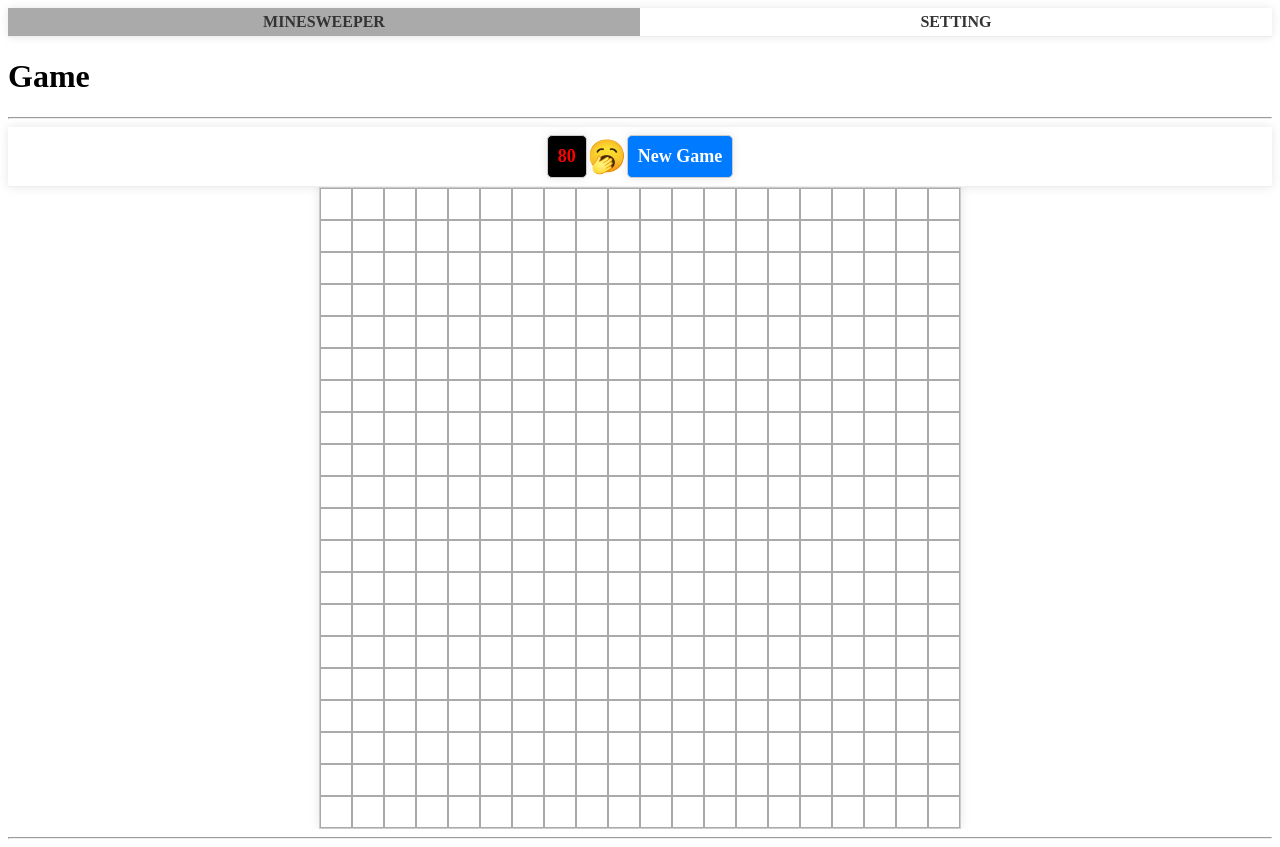
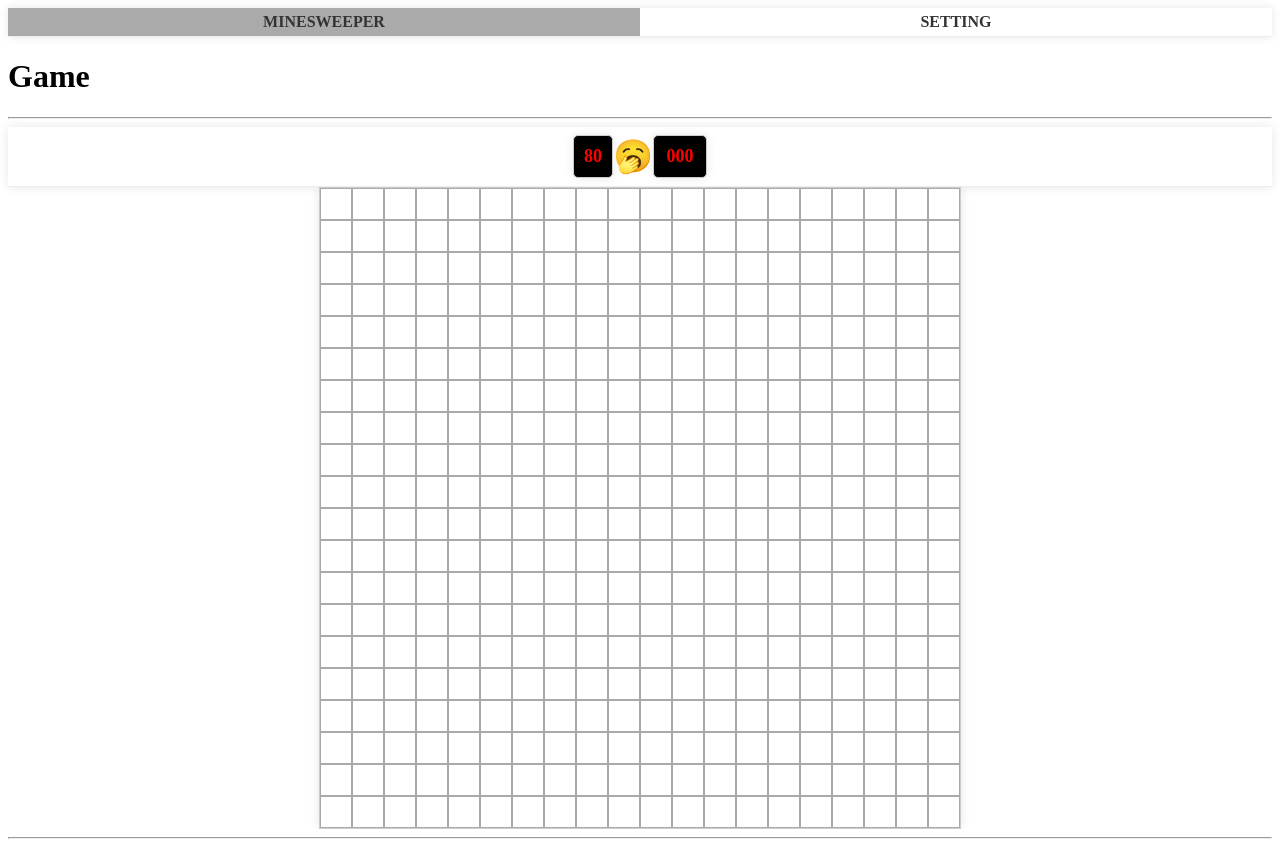
Before and after one commit to salvatorelaspata/minesweeper-vite-react, a React (Vite) app: page / in a window 1280 px wide. Built offline with nearby package versions, Linux system fonts and the light colour scheme; a web font is replaced by a local one.

Commit message:
add timer component

```diff
--- a/src/components/SubHeader.jsx
+++ b/src/components/SubHeader.jsx
@@ -10,9 +10,6 @@ function SubHeader () {
       case '/':
         _title = 'Game';
         break;
-      // case '/game':
-      //   _title = 'Game';
-      //   break;
       case '/settings':
         _title = 'Settings';
         break;
--- /dev/null
+++ b/src/components/Timer.css
@@ -0,0 +1,10 @@
+.timer {
+  width: 2rem;
+  text-align: center;
+  border: 1px solid #ccc;
+  padding: 10px;
+  background-color: black;
+  color: red;
+  border-radius: 5px;
+  box-shadow: 0 0 10px 0 rgba(0, 0, 0, 0.1);
+}
--- /dev/null
+++ b/src/components/Timer.jsx
@@ -0,0 +1,35 @@
+import React, { useState, useEffect } from 'react';
+import './Timer.css'
+import { subscribe } from 'valtio';
+import { useStore } from '../store';
+import { GAME_STATUS } from '../utils/constants';
+function Timer () {
+  const { store } = useStore();
+  const [seconds, setSeconds] = useState(0);
+
+  useEffect(() => {
+    let intervalId;
+    const unsubscribeStatus = subscribe(store.game.config, () => {
+      console.log('game status changed', store.game.config.status)
+      if (store.game.config.status === GAME_STATUS.STARTED) {
+        intervalId = setInterval(() => {
+          setSeconds(seconds => seconds + 1);
+        }, 1000);
+      } else {
+        clearInterval(intervalId);
+        setSeconds(0);
+      }
+    })
+
+    return () => {
+      clearInterval(intervalId);
+      unsubscribeStatus();
+    }
+  }, []);
+
+  return (
+    <div className='timer'>{seconds.toString().padStart(3, '0')}</div>
+  );
+}
+
+export default Timer;
--- a/src/pages/Game.css
+++ b/src/pages/Game.css
@@ -27,29 +27,21 @@
 
 .minesweeper-header .status {
   font-size: xx-large;
+  background: none;
+  color: inherit;
+  border: none;
+  padding: 0;
   cursor: pointer;
-  color: #fff;
-}
-
-
-.minesweeper-header .new,
-.minesweeper-header .numMines {
-  cursor: pointer;
-  border: 1px solid #ccc;
-  padding: 10px;
-  border-radius: 5px;
-  box-shadow: 0 0 10px 0 rgba(0, 0, 0, 0.1);
-  background-color: #007bff;
-  color: #fff;
+  outline: inherit;
 }
 
 .minesweeper-header .numMines {
+  border: 1px solid #ccc;
+  padding: 10px;
   background-color: black;
-  color: red
-}
-
-.minesweeper-header .new:hover {
-  background-color: #ccc;
+  color: red;
+  border-radius: 5px;
+  box-shadow: 0 0 10px 0 rgba(0, 0, 0, 0.1);
 }
 
 .minesweeper .board {
--- a/src/pages/Game.jsx
+++ b/src/pages/Game.jsx
@@ -1,13 +1,16 @@
-import React, { useEffect } from 'react';
+import React, { useEffect, useState } from 'react';
 import Cell from '../components/Cell';
 import { useStore, action } from '../store';
 
 import './Game.css'
 import { GAME_STATUS } from '../utils/constants';
+import { subscribe } from 'valtio';
+import Timer from '../components/Timer';
 
 
 const Game = () => {
-  const { config, game } = useStore();
+  const [timer, setTimer] = useState(0)
+  const { config, game, store } = useStore();
 
   const _generate = () => {
     action.generatePlane()
@@ -15,10 +18,16 @@ const Game = () => {
   }
 
   useEffect(() => {
-    game.status === GAME_STATUS.NOT_STARTED && _generate()
+    game.config.status === GAME_STATUS.NOT_STARTED && _generate()
+
+    const unsubscribePlane = subscribe(store.game.plane, () => {
+      action.checkWin()
+    })
+
+    return () => {
+      unsubscribePlane();
+    }
   }, [])
-
-  action.checkWin()
 
   const renderBoard = () => {
     if (!game.plane.length) return null
@@ -34,7 +43,7 @@ const Game = () => {
                 action.revealChecked(rowIndex, colIndex)
               }}
               onSelected={() => {
-                const isNOTLost = game.status !== GAME_STATUS.LOST
+                const isNOTLost = game.config.status !== GAME_STATUS.LOST
                 if (cell.isMine) return action.setGameStatus(GAME_STATUS.LOST)
                 else if (!cell.isChecked && isNOTLost) action.revealCell(rowIndex, colIndex)
                 else console.log('cell is already checked')
@@ -50,16 +59,20 @@ const Game = () => {
   }
 
   const _statusIcon =
-    game.status === GAME_STATUS.WON ? '😎'
-      : game.status === GAME_STATUS.LOST ? '😒'
-        : game.status === GAME_STATUS.NOT_STARTED ? '🥱'
+    game.config.status === GAME_STATUS.WON ? '😎'
+      : game.config.status === GAME_STATUS.LOST ? '😒'
+        : game.config.status === GAME_STATUS.NOT_STARTED ? '🥱'
           : '🙂'
   return (
     <>
       <div className="minesweeper-header">
-        <div className="config numMines">{config.numMines}</div>
-        <div className={`status ${game.status}`}>{_statusIcon}</div>
-        <div className="new" onClick={() => { action.setGameStatus('started'); _generate() }}>New Game</div>
+        <div className="numMines">{config.numMines}</div>
+        <button className="status" onClick={() => { action.setGameStatus(GAME_STATUS.NOT_STARTED); _generate() }}>
+          {_statusIcon}
+        </button>
+        <Timer />
+
+        {/* <div className="new" onClick={() => { action.setGameStatus('started'); _generate() }}>New Game</div> */}
       </div>
       <div className="minesweeper">
         <div className="board">{renderBoard()}</div>
--- a/src/store.js
+++ b/src/store.js
@@ -11,7 +11,7 @@ export const store = proxy({
   },
   game: {
     plane: [],
-    status: GAME_STATUS.NOT_STARTED
+    config: { status: GAME_STATUS.NOT_STARTED }
   }
 })
 
@@ -36,7 +36,7 @@ export const action = {
         })
       })
     }
-    store.game.status = status
+    store.game.config.status = status
   },
   setConfig (config) {
     store.config = config
@@ -67,5 +67,6 @@ export function useStore () {
     config: snap.config,
     game: snap.game,
     cell: (row, col) => snap.game.plane[row][col],
+    store
   }
 }
```
Also changed, not shown: src/hooks/useTimer.js (deleted, +0 -25 lines).
